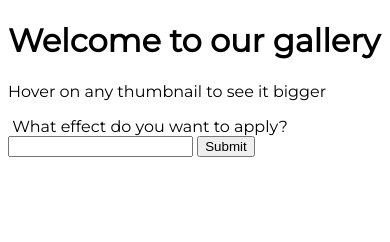
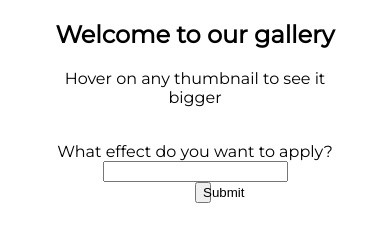
Before and after one commit to HipGunslinger/finalexam, a plain HTML site: page index.html in a window 390 px wide. Drawn offline with Linux system fonts and the light colour scheme.

Commit message:
Formatted CSS & finalized screen sizes

```diff
--- a/index.html
+++ b/index.html
@@ -11,13 +11,17 @@
 </head>
 
 <body>
-    <h1>Welcome to our gallery</h1>
-    <p>Hover on any thumbnail to see it bigger</p>
+    <section id="introText">
+        <h1>Welcome to our gallery</h1>
+        <p>Hover on any thumbnail to see it bigger</p>
+    </section>
     <div id="thumb-bar"> </div>
     <img class="displayed-img">
-    <label>What effect do you want to apply?</label>
-    <input id="effect" type="text">
-    <button>Submit</button>
+    <section id="userInput">
+        <label>What effect do you want to apply?</label>
+        <input id="effect" type="text">
+        <button>Submit</button>
+    </section>
 </body>
 
 </html>
--- a/styles/style.css
+++ b/styles/style.css
@@ -1,7 +1,52 @@
-body {
-    font-family: 'Montserrat', sans-serif;
+@media only screen and (max-width: 639px) {
+    body {
+        font-family: 'Montserrat', sans-serif;
+        width: 80%;
+        display: block;
+        margin: auto;
+        align-items: center;
+        justify-content: center;
+    }
+
+    h1 {
+        text-align: center;
+    }
+
+    label {
+        text-align: center;
+        display: block;
+    }
+
+    p {
+        text-align: center;
+    }
+
+    input {
+        text-align: center;
+        display: block;
+        margin: auto;
+    }
+
+    button {
+        left: 50%;
+        right: 50%;
+        position: absolute;
+    }
+
+    div img {
+        width: 20%;
+    }
 }
 
-div img {
-    width: 20%;
+@media only screen and (min-width: 640px) {
+
+    body {
+        font-family: 'Montserrat', sans-serif;
+        max-width: 640px;
+        margin: auto;
+    }
+
+    h1{
+        text-align: center;
+    }
 }
```
